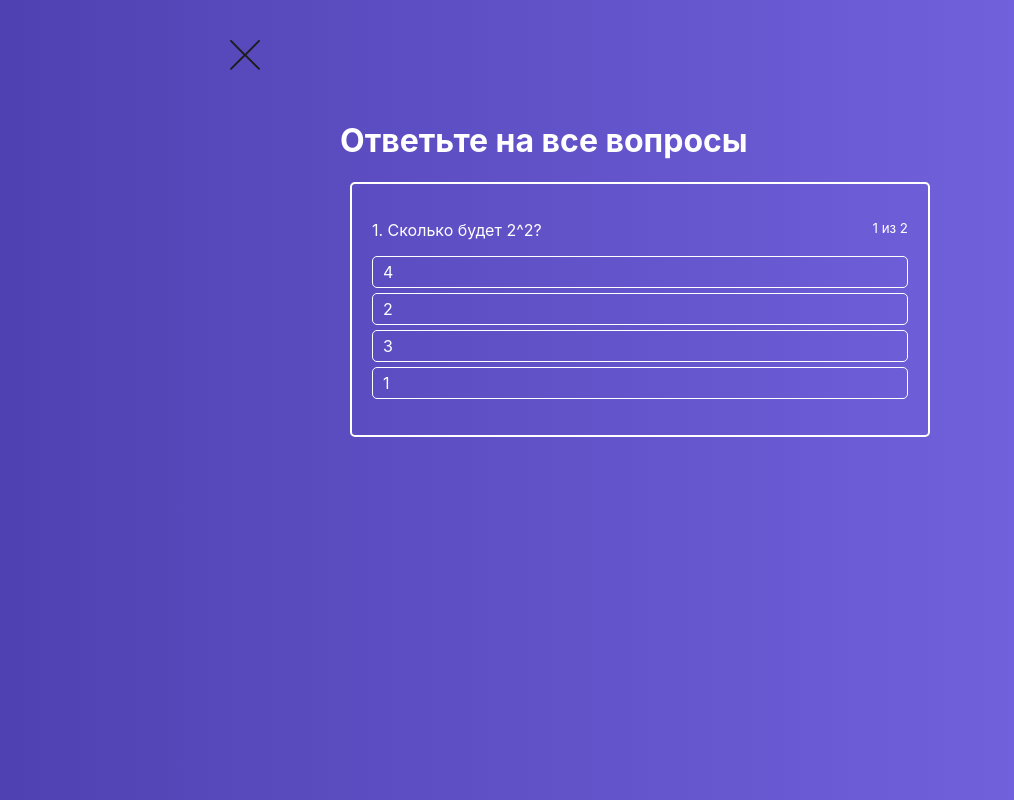
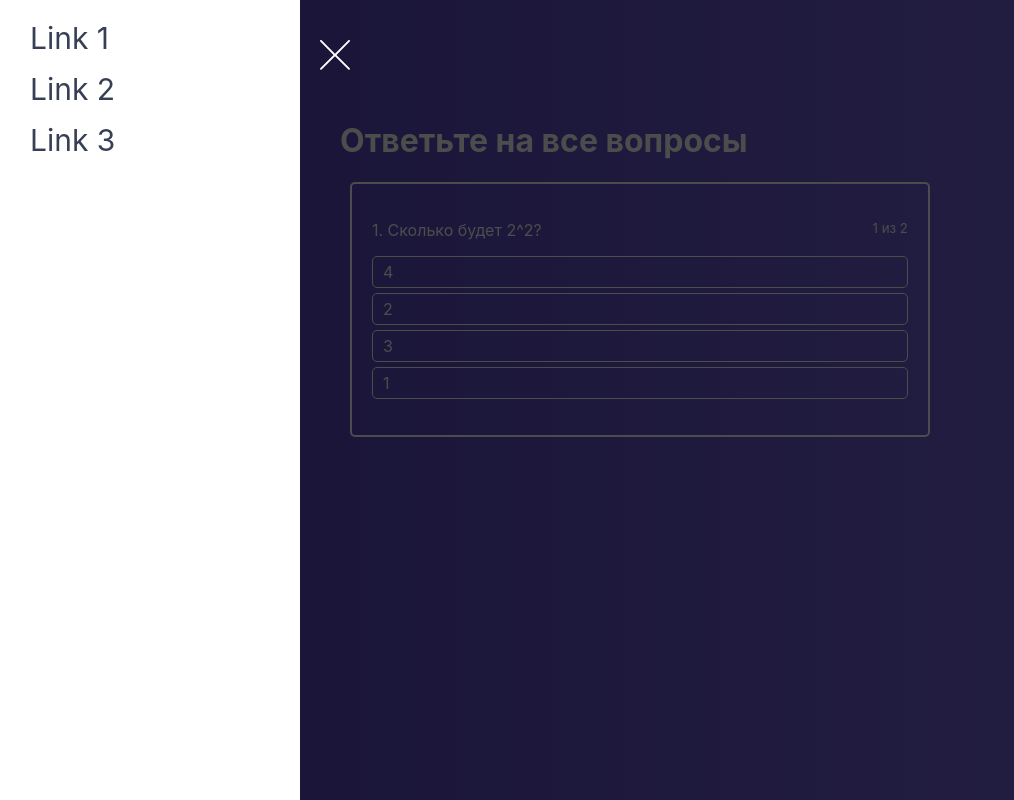
Before and after one commit to yaroslavliholit/react-quiz, a React (Create React App) app: page / in a window 1280 px wide. Both pictures are taken after a click on the picture 55 px from the left and 55 px from the top of the page. Shown: the whole page, without its empty margins (0-1014 px from the left). Built offline with nearby package versions, Linux system fonts and the light colour scheme.

Commit message:
create menuToggle

```diff
--- /dev/null
+++ b/src/components/Navigation/Drawer/Drawer.jsx
@@ -0,0 +1,38 @@
+import React, {Component} from 'react';
+import Backdrop from '../../../ui/Backdrop/Backdrop.jsx';
+import Classes from './Drawer.module.css';
+
+const links = [1, 2, 3];
+
+export default class Drawer extends Component {
+  renderLinks() {
+    return links.map((item, index) => {
+      return (
+        <li key={index} className={Classes.Drawer__listItem}>
+          <a className={Classes.Drawer__listLink}>
+            Link {item}
+          </a>
+        </li>
+      );
+    })
+  }
+  render () {
+
+    const cls = [Classes.Drawer];
+
+    if (!this.props.isOpen) {
+      cls.push(Classes.close)
+    }
+
+    return(
+      <>
+        {this.props.isOpen ? <Backdrop onClick={this.props.onClose} /> : null}
+        <nav className={cls.join(' ')}>
+          <ul className={Classes.Drawer__list}>
+            {this.renderLinks()}
+          </ul>
+        </nav>
+      </>
+    );
+  }
+}
--- /dev/null
+++ b/src/components/Navigation/Drawer/Drawer.module.css
@@ -0,0 +1,43 @@
+.Drawer {
+  position: fixed;
+  left: 0;
+  top: 0;
+  bottom: 0;
+  width: 80%;
+  max-width: 300px;
+  padding: 20px 10px;
+  box-sizing: border-box;
+  background-color: #fff;
+  z-index: 90;
+  transform: translateX(0px);
+  transition: transform .22s ease-in;
+}
+
+.Drawer.close {
+  transform: translateX(-300px);
+}
+
+.Drawer__list {
+  list-style-type: none;
+  margin: 0;
+  padding: 0;
+}
+
+.Drawer__listItem {
+  margin-bottom: 15px;
+}
+
+.Drawer__listLink {
+  position: relative;
+  padding: 0 20px 10px 20px;
+  color: #363f54;
+  font-size: 30px;
+  text-decoration: none;
+  background-color: #fff;
+  transition: opacity .3s;
+}
+
+.Drawer__listLink:hover,
+.Drawer__listLink.active {
+  opacity: .7;
+}
--- a/src/components/Navigation/MenuToggle/MenuToggle.module.css
+++ b/src/components/Navigation/MenuToggle/MenuToggle.module.css
@@ -15,5 +15,5 @@
 }
 
 .open {
-  left: 230px;
+  left: 320px;
 }
--- a/src/hoc/Layout/Layout.jsx
+++ b/src/hoc/Layout/Layout.jsx
@@ -1,5 +1,6 @@
 import React, {Component} from 'react';
 import MenuToggle from '../../components/Navigation/MenuToggle/MenuToggle.jsx';
+import Drawer from '../../components/Navigation/Drawer/Drawer.jsx';
 import Classes from './Layout.module.css';
 
 // Корневой компонент всего приложения
@@ -16,10 +17,17 @@ export default class Layout extends Component {
     });
   }
 
+  menuCloseHandler = () => {
+    this.setState({
+      menu: false
+    });
+  }
+
   render () {
     return (
       <div className={Classes.Layout}>
         <main className={Classes.Layout__main}>
+          <Drawer isOpen={this.state.menu} onClose={this.menuCloseHandler}/>
           <MenuToggle
             isOpen={this.state.menu}
             onToggle={this.toggleMenuHandler}
--- /dev/null
+++ b/src/ui/Backdrop/Backdrop.jsx
@@ -0,0 +1,10 @@
+import React from 'react';
+import Classes from './Backdrop.module.css';
+
+const Backdrop = props => {
+  return (
+    <div className={Classes.Backdrop} onClick={props.onClick}></div>
+  );
+};
+
+export default Backdrop;
--- /dev/null
+++ b/src/ui/Backdrop/Backdrop.module.css
@@ -0,0 +1,9 @@
+.Backdrop {
+  z-index: 50;
+  background-color: rgb(0, 0, 0, .7);
+  position: fixed;
+  top: 0;
+  left: 0;
+  bottom: 0;
+  right: 0;
+}
```
Also changed, not shown: src/components/Navigation/MenuToggle/menuCancel.svg, src/components/Navigation/MenuToggle/menuOpen.svg.
